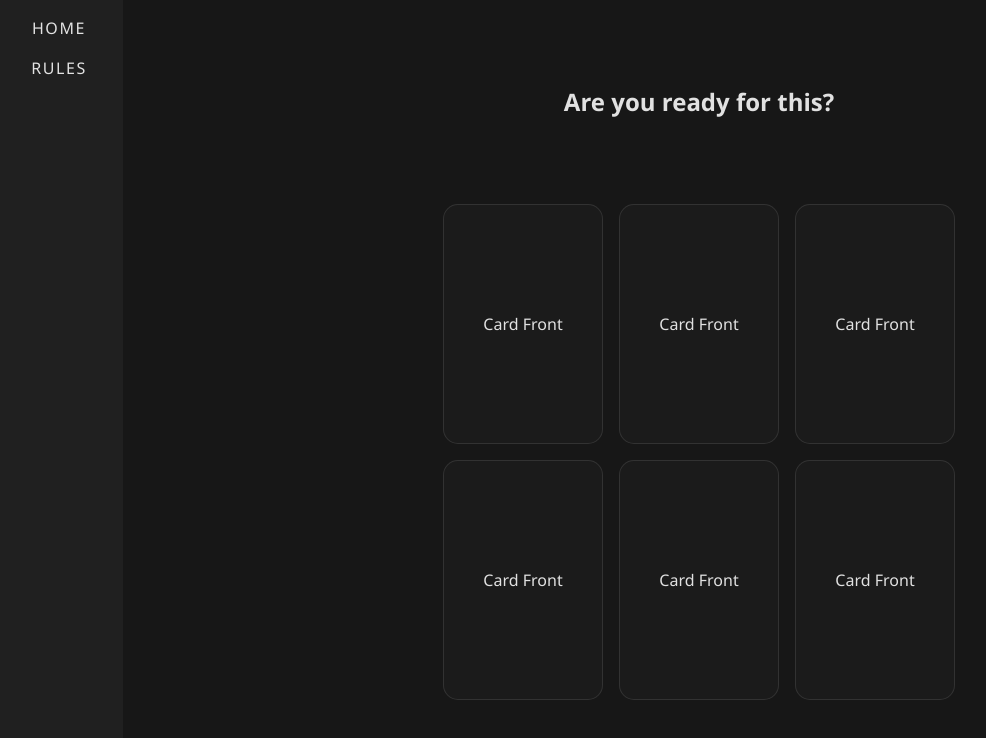
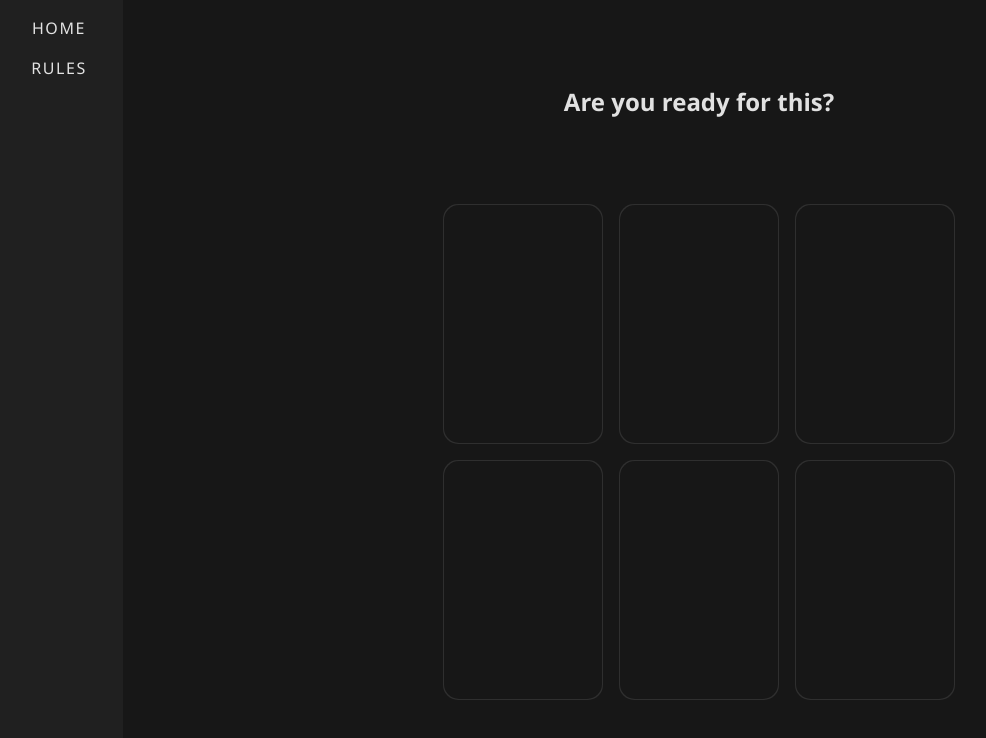
Before and after one commit to MelanieWinter/cards-against-snack-overflow, a React (Vite) app: page /game-room in a window 1280 px wide. Shown: the top 738 px of the page, without its empty margins (5-991 px from the left). Built offline with nearby package versions, Linux system fonts and the light colour scheme.

Commit message:
Fixes styling issue with CardFront component

```diff
--- a/src/components/CardFront/CardFront.css
+++ b/src/components/CardFront/CardFront.css
@@ -2,26 +2,57 @@
     width: 10rem;
     height: 15rem;
     position: relative;
-    background-color: rgba(255, 255, 255, 0.02);
-    border: 1px solid rgba(255, 255, 255, 0.1);
+    background-color: rgba(255, 255, 255, 0.1);
     border-radius: 15px;
-    display: grid;
-    place-content: center;
+    display: flex;
+    flex-direction: center;
+    align-items: center;
     cursor: pointer;
 }
 
-.CardFront:before {
+.CardFront::before,
+.CardFront .card-border {
     width: 100%;
     height: 100%;
     position: absolute;
     top: 0;
     left: 0;
+    border-radius: inherit;
+    content: "";
+    z-index: 2;
+    opacity: 0;
+    transition: opacity 500ms;
+}
+
+.CardFront:hover::before,
+.CardFront:hover .card-border {
+    opacity: 1;
+}
+
+.CardFront::before {
     background: radial-gradient(
-        35rem circle at var(--mouse-x) var(--mouse-y),
+        34rem circle at var(--mouse-x) var(--mouse-y),
         rgba(255, 255, 255, 0.06),
         transparent 40%
     );
+    z-index: 3;
+}
+
+.CardFront .card-border {
+    background: radial-gradient(
+        17rem circle at car(--mouse-x) var(--mouse-y),
+        rgba(255, 255, 255, 0.03),
+        transparent 40%
+    );
+    z-index: 1;
+}
+
+.CardFront .card-content {
+    width: calc(100% - 2px);
+    height: calc(100% - 2px);
+    position: relative;
+    margin: 1px;
+    background-color: rgb(23, 23, 23);
     border-radius: inherit;
-    content: "";
     z-index: 2;
 }
--- a/src/components/CardFront/CardFront.jsx
+++ b/src/components/CardFront/CardFront.jsx
@@ -1,5 +1,4 @@
 import './CardFront.css'
-
 export default function CardFront() {
 
     const handleOnMouseMove = e => {
@@ -19,7 +18,9 @@ export default function CardFront() {
 
     return (
         <div className='CardFront'>
-            <span>Card Front</span>
+            <div className='card-border'></div>
+            <div className='card-content'></div>
+            {/* <span>Card Front</span> */}
         </div>
     )
 }
```
